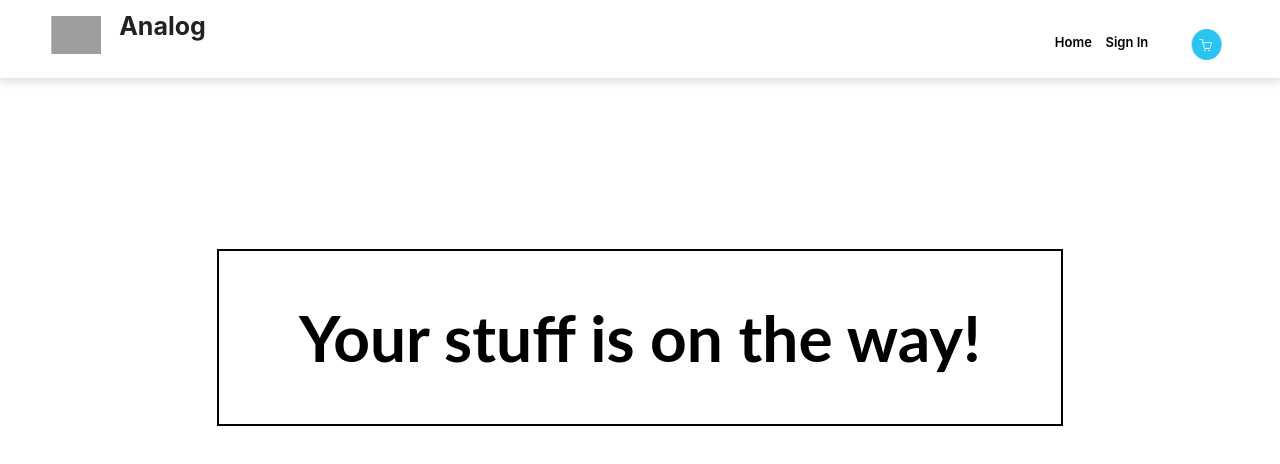
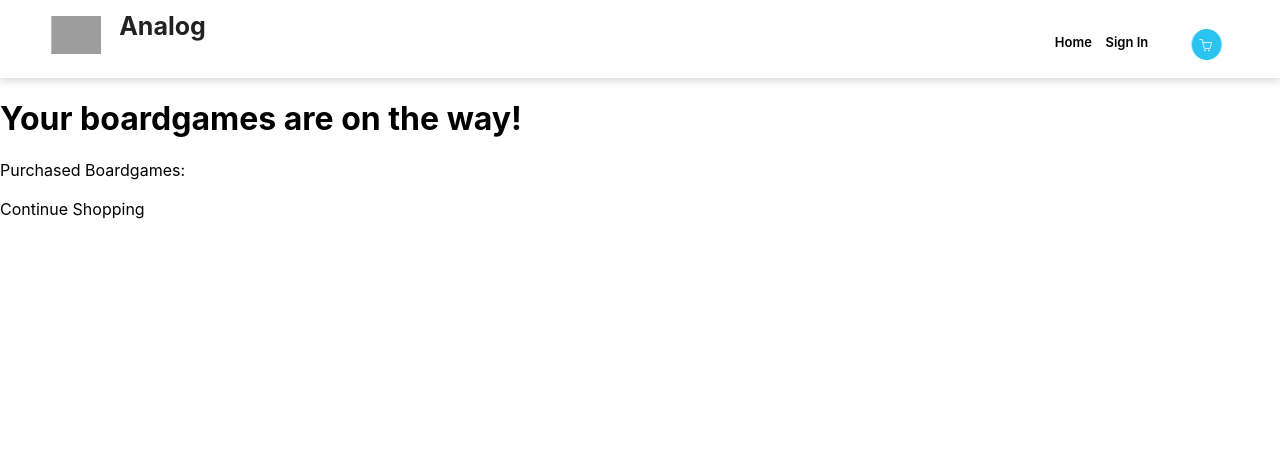
Before and after one commit to johnlinatoc/analog-frontend, a React (Create React App) app: page /success in a window 1280 px wide. Shown: the top 464 px of the page. Built offline with nearby package versions, Linux system fonts and the light colour scheme; no server answers; grey boxes are pictures that could not be loaded.

Commit message:
started work on fixing UI/UX of success page

```diff
--- a/src/App.js
+++ b/src/App.js
@@ -122,7 +122,7 @@ class App extends Component {
         handleLogin={(user) => {this.handleLogin(user)}}/>
       }} />
       <Route path="/success" render={() => {
-        return <Success />
+        return <Success boardgames={this.state.cart}/>
       }} />
     </div>
      );
--- a/src/CheckoutContainer/Cart/Success.js
+++ b/src/CheckoutContainer/Cart/Success.js
@@ -1,13 +1,26 @@
 import React from 'react';
+import { Link } from "react-router-dom";
+
 
 
 class Success extends React.Component {
 
+renderBoardgames(){
+  console.log('!!!')
+  const { boardgames } = this.props
+
+  return boardgames.map( boardgame => {
+    return boardgame.name
+  })
+}
 
 render(){
     return (
       <div className='success-container'>
-        <h1>Your stuff is on the way!</h1>
+        <h1>Your boardgames are on the way!</h1>
+        <p>Purchased Boardgames:</p>
+        <h3>{this.renderBoardgames()}</h3>
+        <Link to="/">Continue Shopping</Link>
       </div>
     );
   }
--- a/src/CheckoutContainer/Cart/cart.css
+++ b/src/CheckoutContainer/Cart/cart.css
@@ -236,16 +236,16 @@ color: #FFFFFF;
 }
 
 /* ============ Success Page =============== */
-.success-container {
+/* .success-container {
   display: flex;
   justify-content: center;
-}
+} */
 
-.success-container h1{
+/* .success-container h1{
   font-family: lato;
   position: relative;
   top: 2em;
   font-size: 4rem;
   border: black solid 2px;
   padding: 3rem 5rem;
-}
+} */
```
